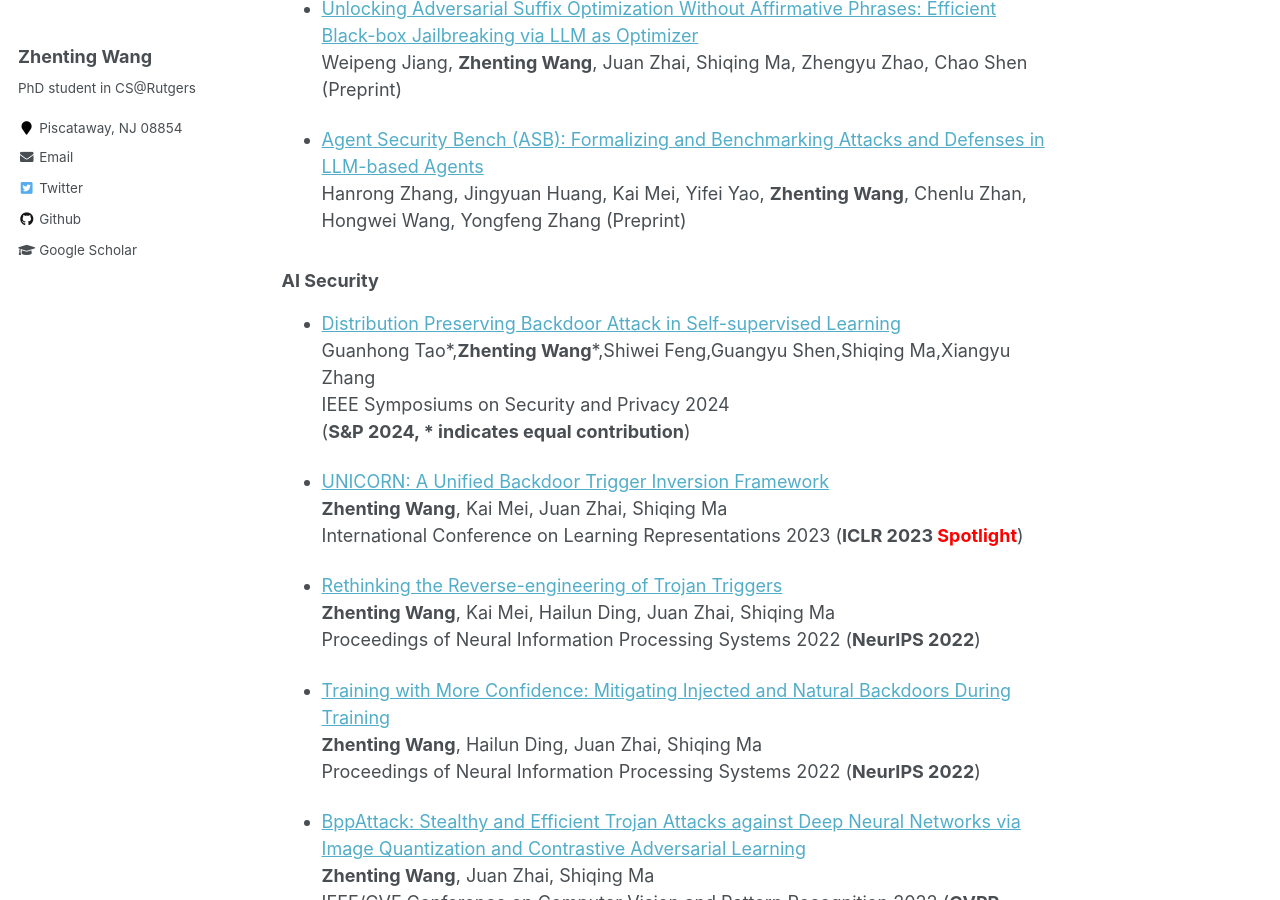
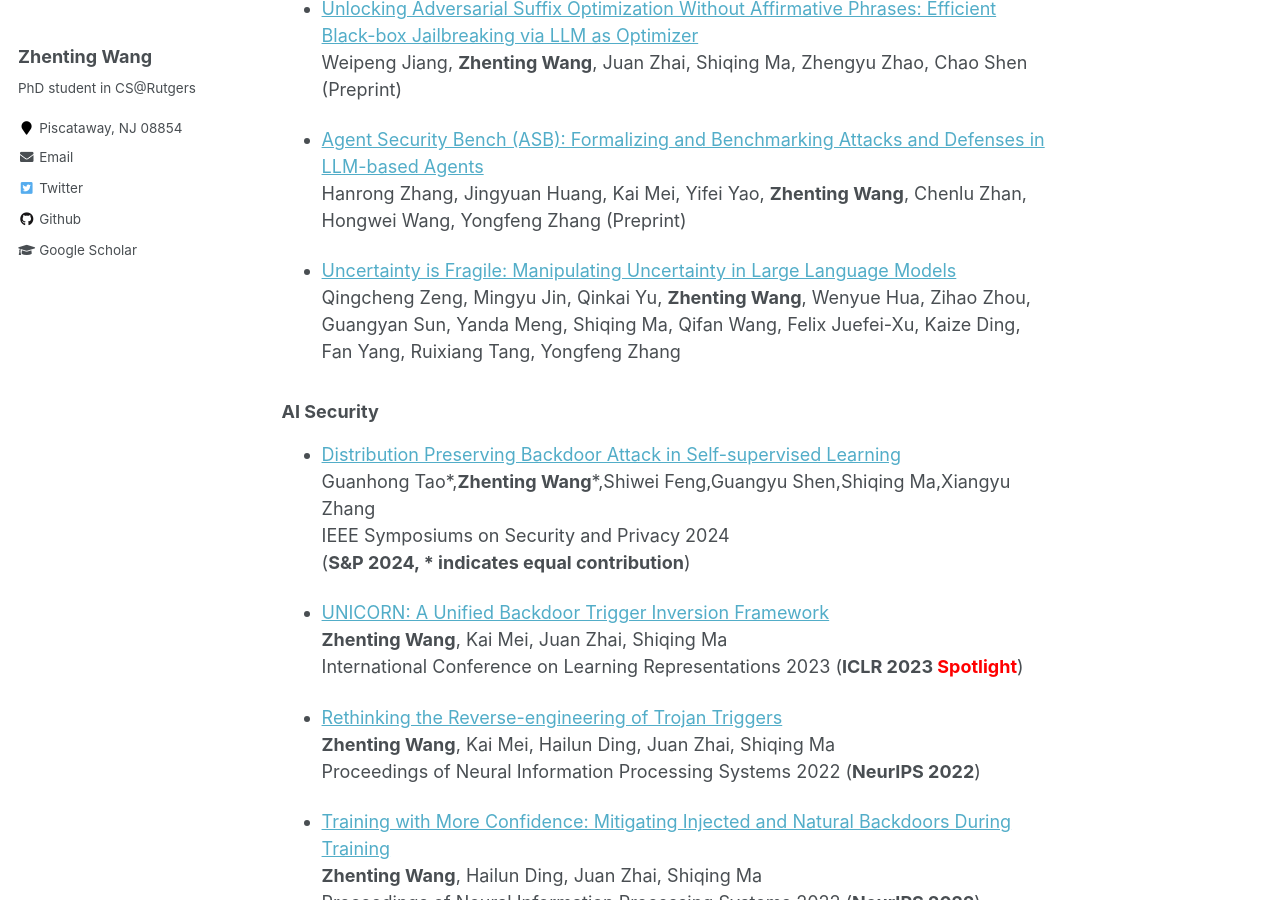
Before and after one commit to ZhentingWang/zhentingwang.github.io, a Jekyll site: the page built from _pages/about.md, in a window 1280 px wide and 900 px high, scrolled down 1425 px. Built offline with Jekyll 4.4.1, drawn with Linux system fonts in a browser that asks for light colours; some of the changed text lies outside the part shown.

Commit message:
Update about.md

```diff
--- a/_pages/about.md
+++ b/_pages/about.md
@@ -96,6 +96,11 @@ Weipeng Jiang, **Zhenting Wang**, Juan Zhai, Shiqing Ma, Zhengyu Zhao, Chao Shen
 * [Agent Security Bench (ASB): Formalizing and Benchmarking Attacks and Defenses in LLM-based Agents](https://arxiv.org/pdf/2410.02644)
 Hanrong Zhang, Jingyuan Huang, Kai Mei, Yifei Yao, **Zhenting Wang**, Chenlu Zhan, Hongwei Wang, Yongfeng Zhang (Preprint)
 
+* [Uncertainty is Fragile: Manipulating Uncertainty in Large Language Models](https://arxiv.org/pdf/2407.11282)
+Qingcheng Zeng, Mingyu Jin, Qinkai Yu, **Zhenting Wang**, Wenyue Hua, Zihao Zhou, Guangyan Sun, Yanda Meng, Shiqing Ma, Qifan Wang, Felix Juefei-Xu, Kaize Ding, Fan Yang, Ruixiang Tang, Yongfeng Zhang
+
+
+
 ### AI Security
 
 * [Distribution Preserving Backdoor Attack in Self-supervised Learning](https://www.cs.purdue.edu/homes/taog/docs/SP24.pdf)
@@ -145,6 +150,9 @@ Conference on Language Modeling 2024 (**COLM 2024**)
 
 * [Exploring Concept Depth: How Large Language Models Acquire Knowledge at Different Layers?](https://arxiv.org/pdf/2404.07066.pdf)
 Mingyu Jin, Qinkai Yu, Jingyuan Huang, Qingcheng Zeng, **Zhenting Wang**, Wenyue Hua, Haiyan Zhao, Kai Mei, Yanda Meng, Kaize Ding, Fan Yang, Mengnan Du, Yongfeng Zhang (**COLING 2025**)
+
+* [Time Series Forecasting with LLMs: Understanding and Enhancing Model Capabilities](https://arxiv.org/pdf/2402.10835)
+Hua Tang, Chong Zhang, Mingyu Jin, Qinkai Yu, **Zhenting Wang**, Xiaobo Jin, Yongfeng Zhang, Mengnan Du (**SIGKDD Explorations 2024**)
 
 * [Accelerating Multimodel Large Language Models by Searching Optimal Vision Token Reduction](https://arxiv.org/pdf/2412.00556)
 Shiyu Zhao, **Zhenting Wang**, Felix Juefei-Xu, Xide Xia, Miao Liu, Xiaofang Wang, Mingfu Liang, Ning Zhang, Dimitris N. Metaxas, Licheng Yu (Preprint)
```
